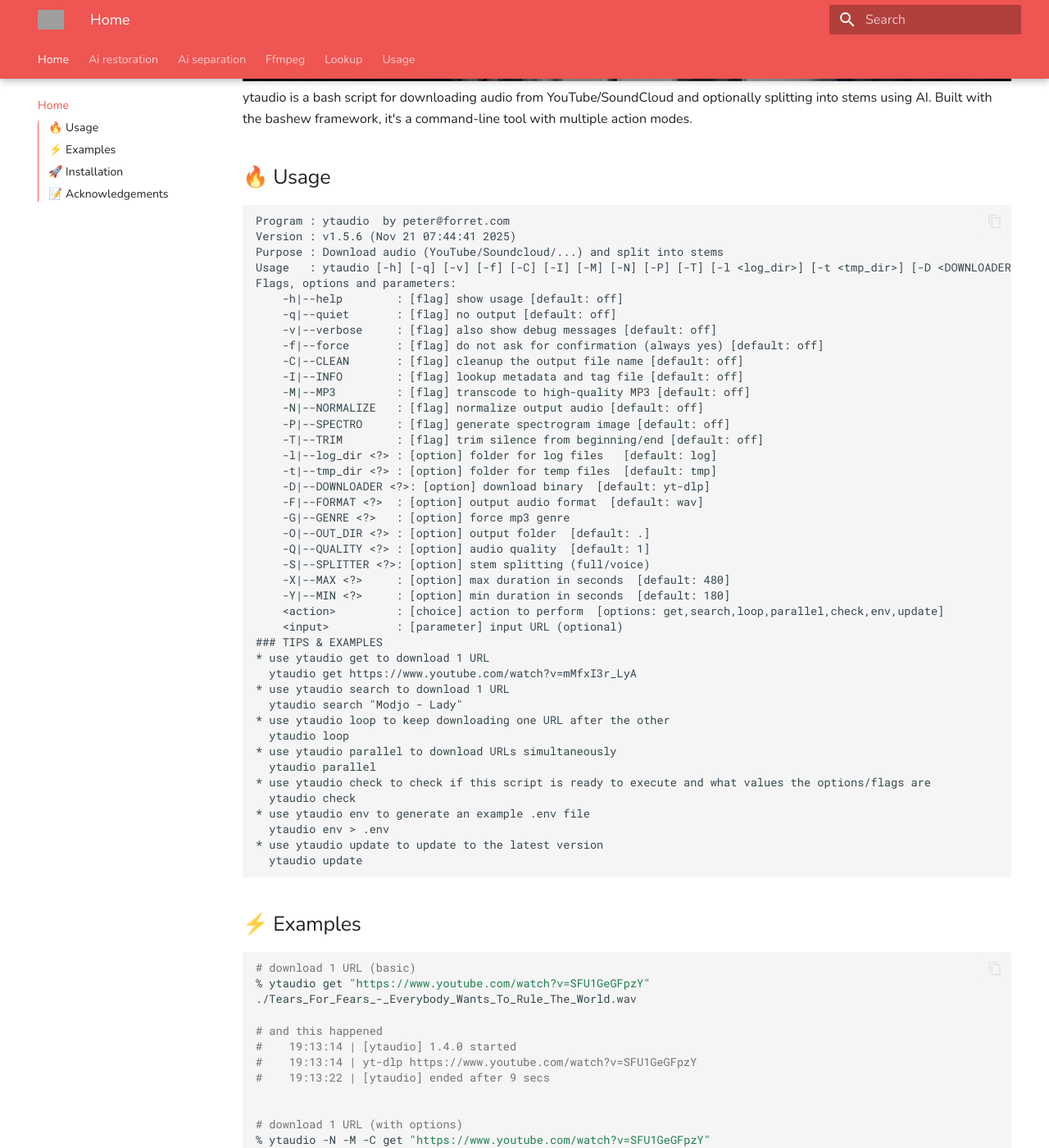
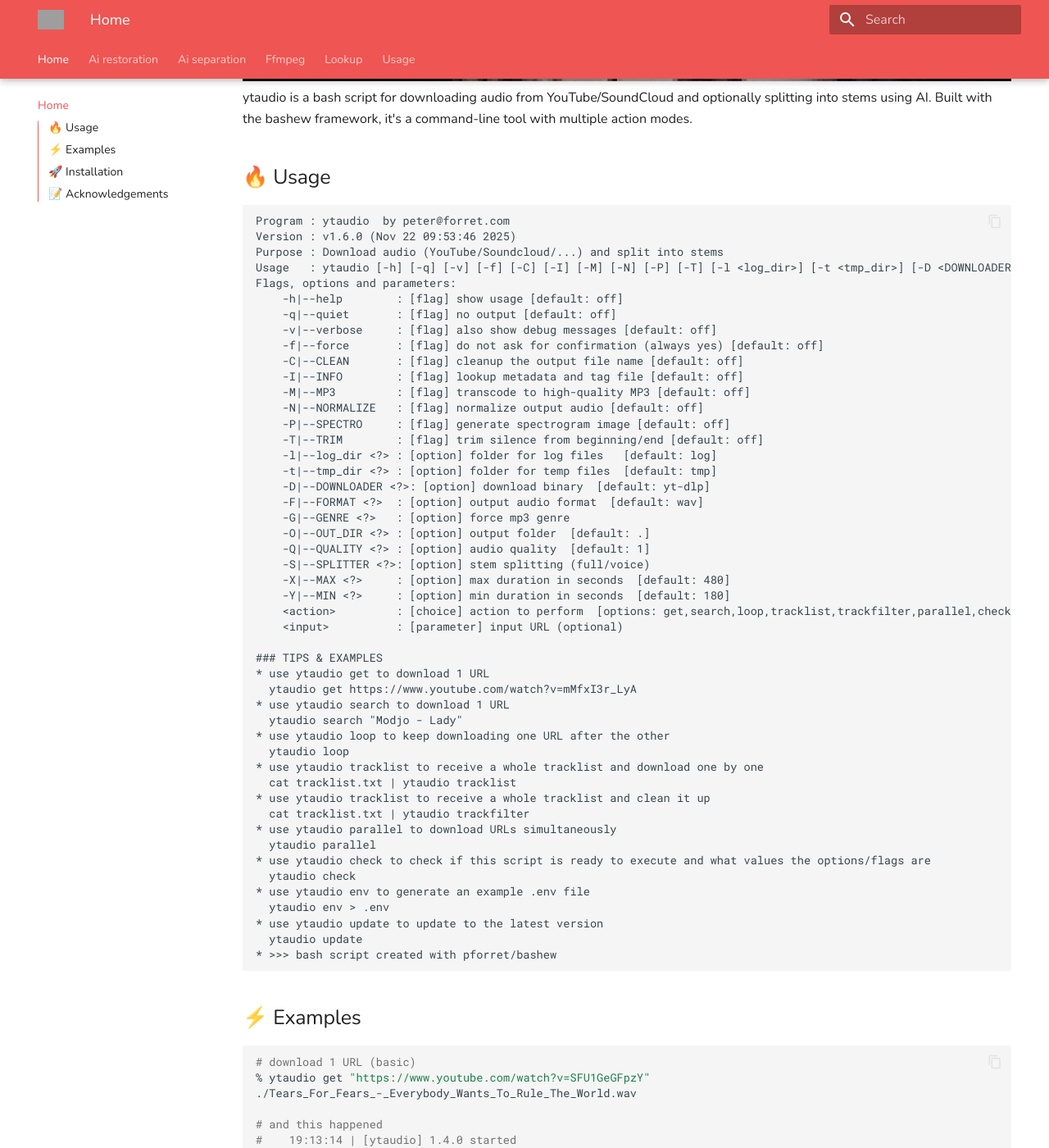
Before and after one commit to pforret/ytaudio, an MkDocs documentation site: the page built from docs/index.md, in a window 1280 px wide and 1400 px high, scrolled down 658 px. Shown: the whole window at 82% size. Built offline with MkDocs 1.6.1 and Material for MkDocs 9.7.7, drawn with Linux system fonts in a browser that asks for light colours; grey boxes are pictures that could not be loaded.

Commit message:
MOD: index.md

````diff
--- a/docs/index.md
+++ b/docs/index.md
@@ -16,7 +16,7 @@ Built with the bashew framework, it's a command-line tool with multiple action m
 
 ```
 Program : ytaudio  by peter@forret.com
-Version : v1.5.6 (Nov 21 07:44:41 2025)
+Version : v1.6.0 (Nov 22 09:53:46 2025)
 Purpose : Download audio (YouTube/Soundcloud/...) and split into stems
 Usage   : ytaudio [-h] [-q] [-v] [-f] [-C] [-I] [-M] [-N] [-P] [-T] [-l <log_dir>] [-t <tmp_dir>] [-D <DOWNLOADER>] [-F <FORMAT>] [-G <GENRE>] [-O <OUT_DIR>] [-Q <QUALITY>] [-S <SPLITTER>] [-X <MAX>] [-Y <MIN>] <action> <input?>
 Flags, options and parameters:
@@ -40,8 +40,9 @@ Flags, options and parameters:
     -S|--SPLITTER <?>: [option] stem splitting (full/voice)
     -X|--MAX <?>     : [option] max duration in seconds  [default: 480]
     -Y|--MIN <?>     : [option] min duration in seconds  [default: 180]
-    <action>         : [choice] action to perform  [options: get,search,loop,parallel,check,env,update]
+    <action>         : [choice] action to perform  [options: get,search,loop,tracklist,trackfilter,parallel,check,env,update]
     <input>          : [parameter] input URL (optional)
+
 ### TIPS & EXAMPLES
 * use ytaudio get to download 1 URL
   ytaudio get https://www.youtube.com/watch?v=mMfxI3r_LyA
@@ -49,6 +50,10 @@ Flags, options and parameters:
   ytaudio search "Modjo - Lady"
 * use ytaudio loop to keep downloading one URL after the other
   ytaudio loop
+* use ytaudio tracklist to receive a whole tracklist and download one by one
+  cat tracklist.txt | ytaudio tracklist
+* use ytaudio tracklist to receive a whole tracklist and clean it up
+  cat tracklist.txt | ytaudio trackfilter
 * use ytaudio parallel to download URLs simultaneously
   ytaudio parallel
 * use ytaudio check to check if this script is ready to execute and what values the options/flags are
@@ -57,6 +62,7 @@ Flags, options and parameters:
   ytaudio env > .env
 * use ytaudio update to update to the latest version
   ytaudio update
+* >>> bash script created with pforret/bashew
 ```
 
 ## ⚡️ Examples
````
